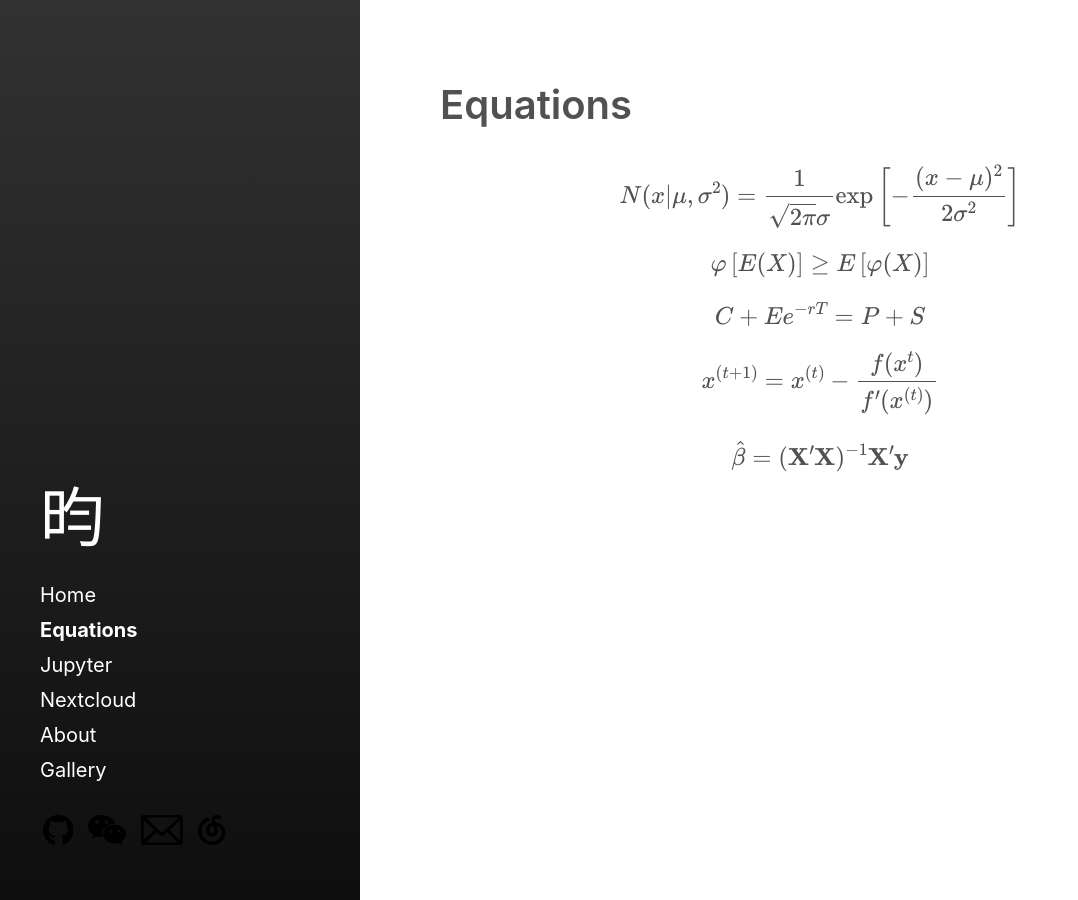
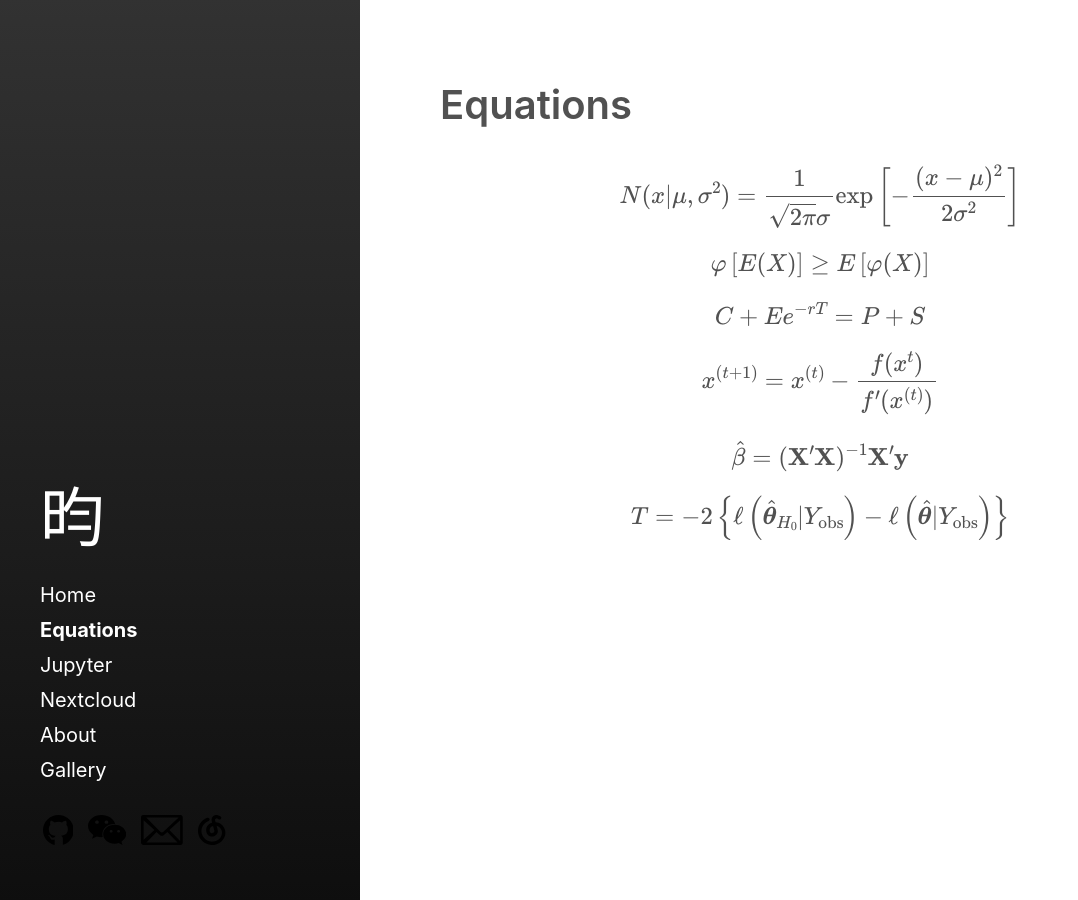
Before and after one commit to claude9493/claude9493.github.io, a Jekyll site: the page built from Equations.md, in a window 1280 px wide. Shown: the whole page, without its empty margins (0-1078 px from the left). Built offline with Jekyll 4.4.1, drawn with Linux system fonts in a browser that asks for light colours; formulas are drawn with MathJax 3.

Commit message:
Update Equations.md
Add the likelihood ratio test statistic

```diff
--- a/Equations.md
+++ b/Equations.md
@@ -25,3 +25,7 @@ $$
 $$
 \hat{\mathbf{\beta}} = (\mathbf{X'X})^{-1}\mathbf{X'y}
 $$
+
+$$
+T=-2\left\{\ell\left(\hat{\boldsymbol{\theta}}_{H_{0}}| Y_{\mathrm{obs}}\right)-\ell\left(\hat{\boldsymbol{\theta}} | Y_{\mathrm{obs}}\right)\right\}
+$$
```
